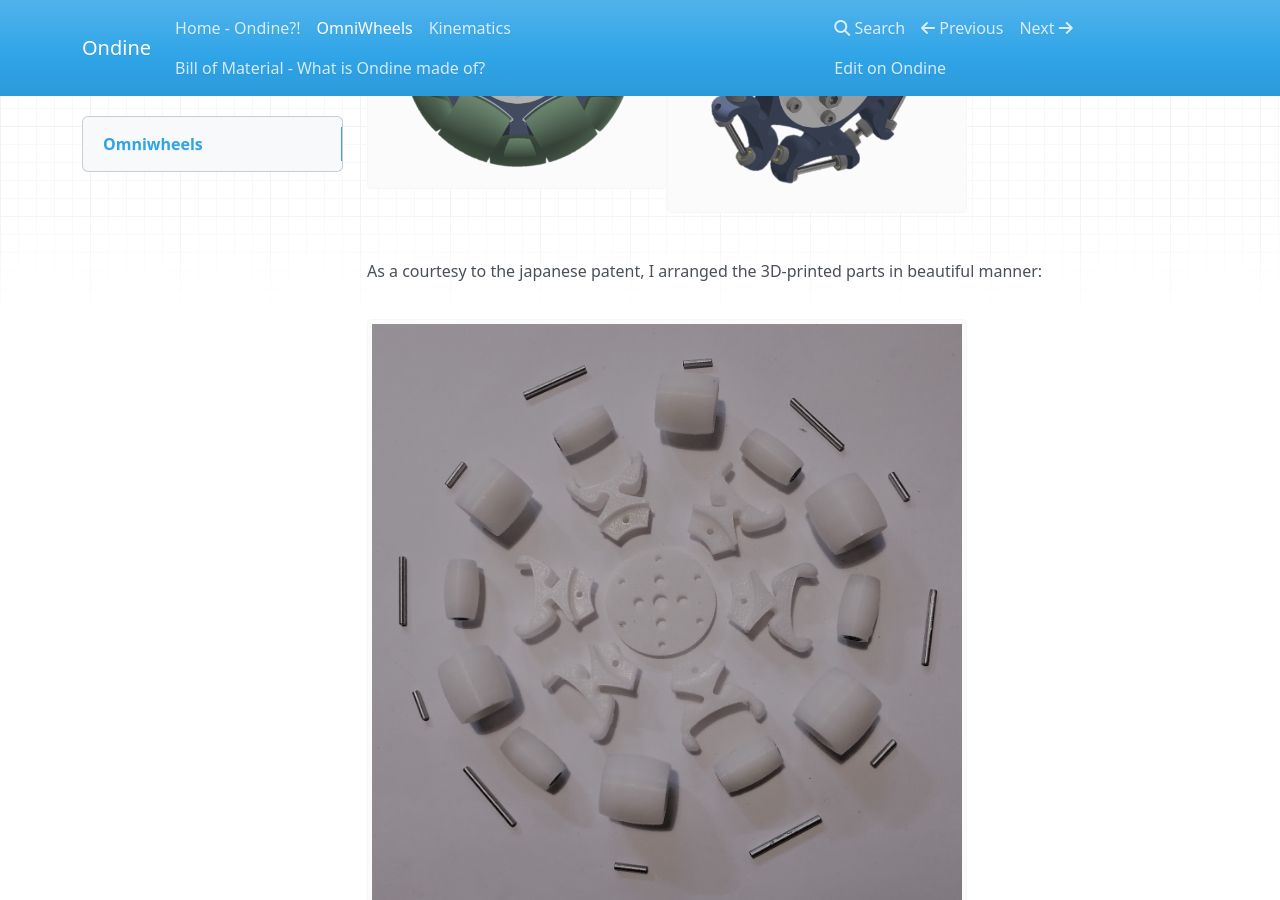
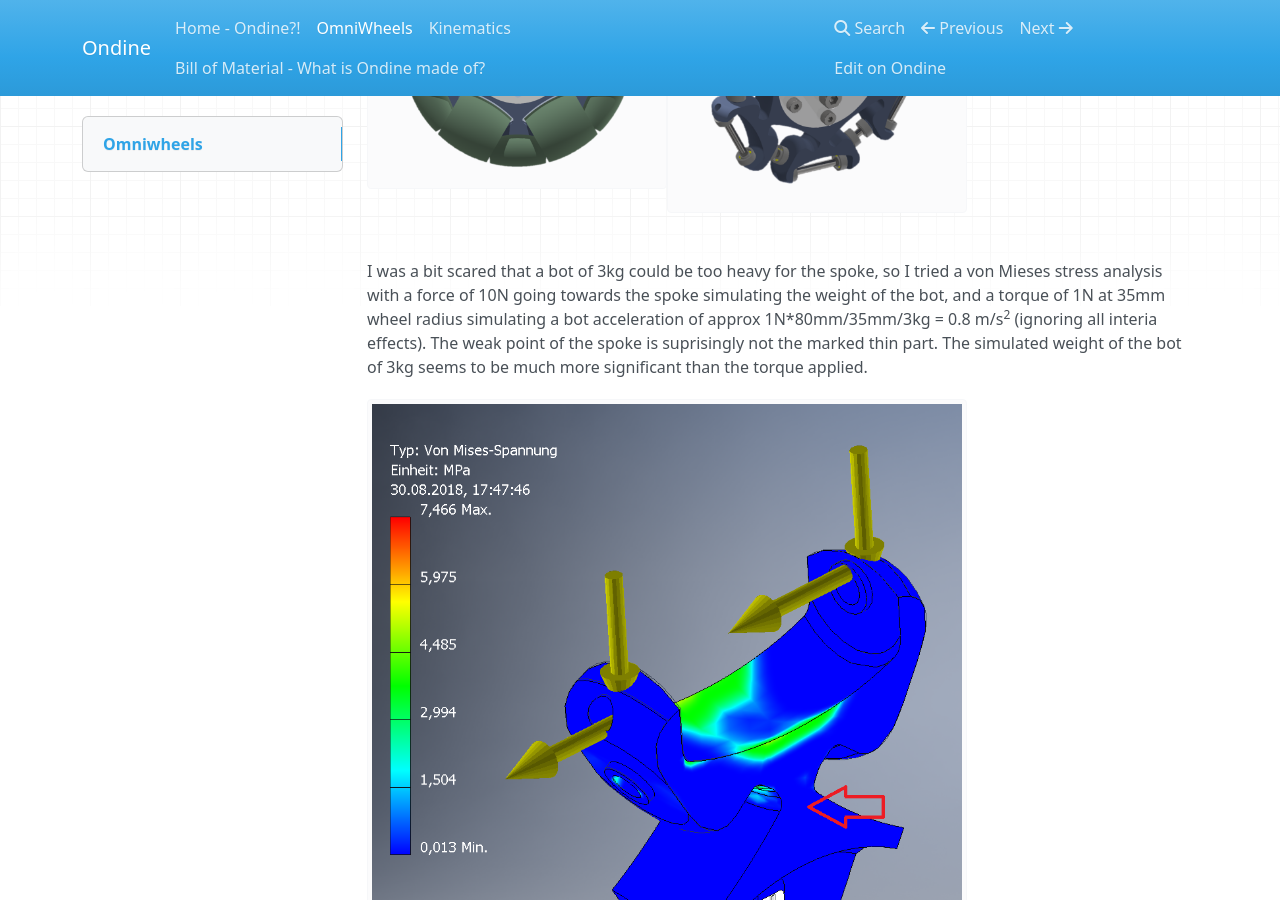
Before and after one commit to jochenalt/Ondine, an MkDocs documentation site: the page built from docs/OmniWheels.md, in a window 1280 px wide and 900 px high, scrolled down 1337 px. Built offline with MkDocs 1.6.1, drawn with Linux system fonts in a browser that asks for light colours; nearby versions of some CDN libraries; old or Windows-style settings are respelled for this version of MkDocs.

Commit message:
no message

```diff
--- a/docs/OmniWheels.md
+++ b/docs/OmniWheels.md
@@ -14,6 +14,10 @@ I ended up with that design, that has an identical width of all rolls and two be
 
 <img align="left" width="300px" src="../images/omniwheel/omniwheel CAD total.png"/>
 <img width="300px" src="../images/omniwheel/omniwheel CAD cut.png"/>
+
+I was a bit scared that a bot of 3kg could be too heavy for the spoke, so I tried a von Mieses stress analysis with a force of 10N going towards the spoke simulating the weight of the bot, and a torque of 1N at 35mm wheel radius simulating a bot acceleration of approx 1N*80mm/35mm/3kg = 0.8 m/s<sup>2</sup> (ignoring all interia effects). The weak point of the spoke is suprisingly not the marked thin part. The simulated weight of the bot of 3kg seems to be much more significant than the torque applied.
+<img width="600px" src="../images/omniwheel/VonMisesSpannung.png"/>
+
 
 As a courtesy to the japanese patent, I arranged the 3D-printed parts in beautiful manner:
 
```
Also changed, not shown: docs/images/omniwheel/VonMisesSpannung.png (added).
